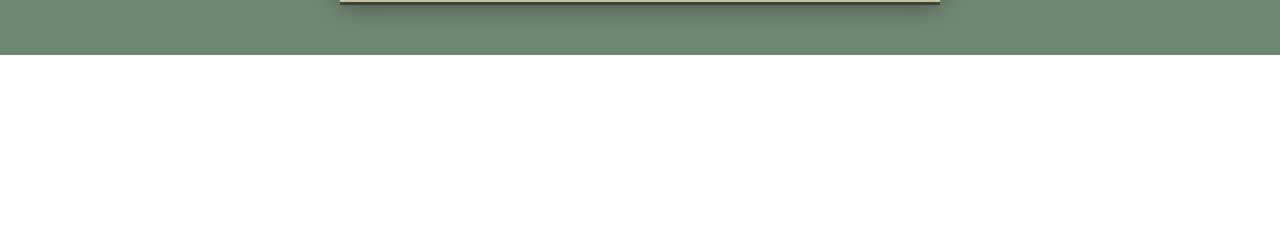
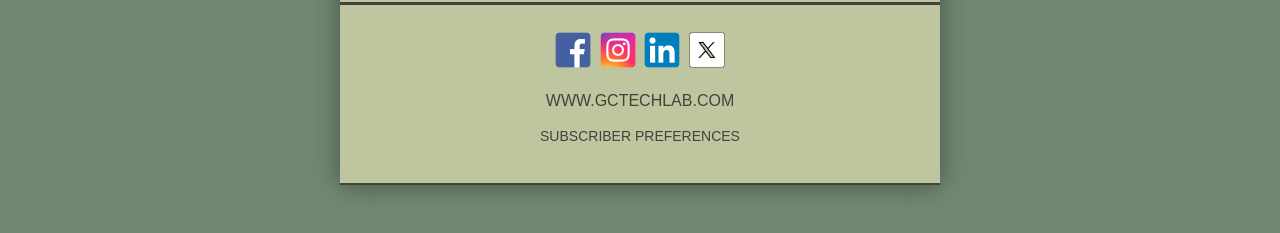
Before and after one commit to g4ieku/Email-Template-Nwesletter, a plain HTML site: page index.html in a window 1280 px wide. Shown: the part 1290-1523 px from the top of the page. Before the commit the page ends 1345 px from the top, so only its background shows below. Drawn offline with Linux system fonts and the light colour scheme.

Commit message:
add footer

```diff
--- a/index.html
+++ b/index.html
@@ -325,10 +325,60 @@
             </tr>
             <!-- End| TWO COLUMN SECTION 2 -->
 
-            <!-- Start| BORDER -->
-            <!-- End| BORDER -->
+            <!-- Start| FOOTER SECTION -->
+            <tr>
+               <td style="padding: 0; border-bottom: 2px solid #44413d">
+                  <table width="100%">
+                     <tr>
+                        <td style="padding: 25px 20px">
+                           <a href="#"
+                              ><img
+                                 src="./img/facebook.png"
+                                 alt="fb"
+                                 width="40"
+                                 style="border: 0"
+                           /></a>
+                           <a href="#"
+                              ><img
+                                 src="./img/instagram.png"
+                                 alt="instagram"
+                                 width="40"
+                                 style="border: 0"
+                           /></a>
+                           <a href="#"
+                              ><img
+                                 src="./img/linkedin.png"
+                                 alt="linkedin"
+                                 width="40"
+                                 style="border: 0"
+                           /></a>
+                           <a href="#"
+                              ><img
+                                 src="./img/twitter.png"
+                                 alt="twitter"
+                                 width="40"
+                                 style="border: 0"
+                           /></a>
 
-            <!-- Start| FOOTER SECTION -->
+                           <p style="padding: 2px">
+                              <a
+                                 href="#"
+                                 style="color: #44413d; text-decoration: none"
+                                 >WWW.GCTECHLAB.COM</a
+                              >
+                           </p>
+                           <p style="font-size: 14px">
+                              <a
+                                 href="#"
+                                 style="color: #44413d; text-decoration: none"
+                                 >SUBSCRIBER PREFERENCES</a
+                              >
+                           </p>
+                        </td>
+                     </tr>
+                  </table>
+               </td>
+            </tr>
             <!-- End| FOOTER SECTION -->
          </table>
          <!-- End Main Class -->
```
